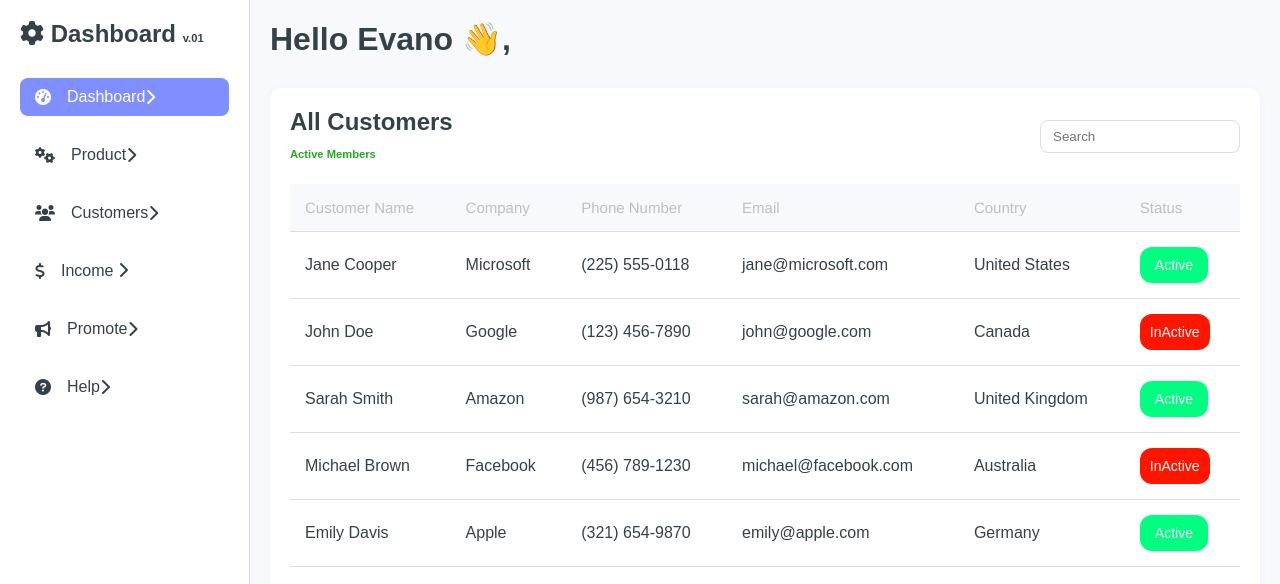
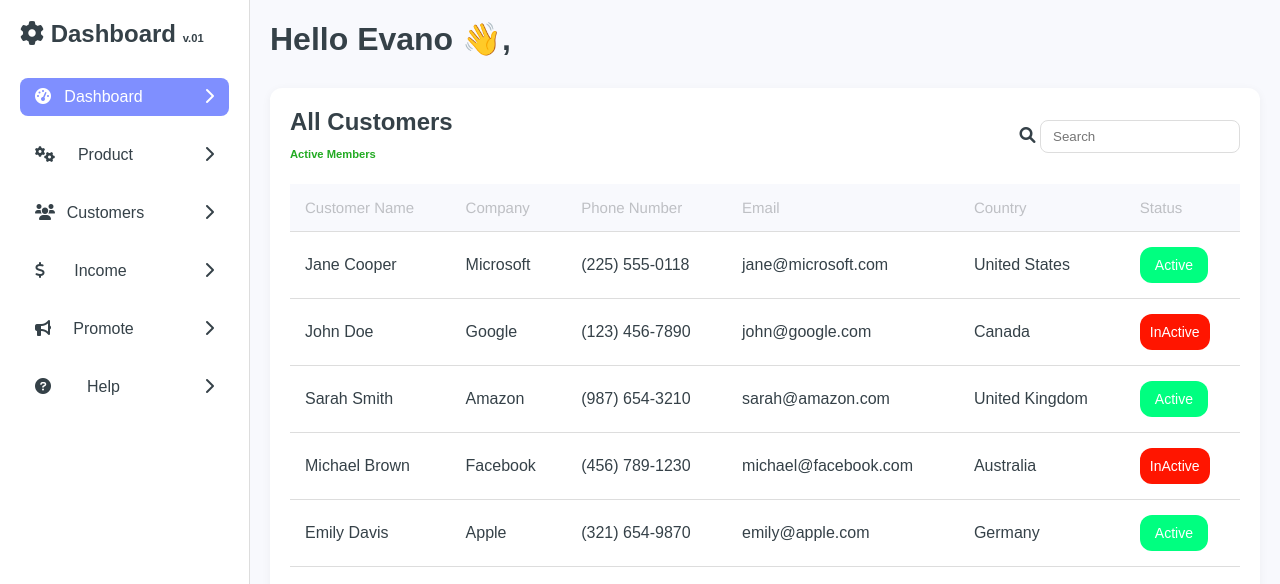
Before and after one commit to tinsaye-simeneh/crm_dashboard, a plain HTML site: page index.html in a window 1280 px wide. Shown: the top 584 px of the page. Drawn offline with Linux system fonts and the light colour scheme.

Commit message:
Refactor menu item spacing and alignment in index.html and styles.css

```diff
--- a/index.html
+++ b/index.html
@@ -38,10 +38,8 @@
             </li>
             <li class="dashboard__menu-item">
               <i class="fas fa-dollar-sign"></i>
-              <span class="dashboard_menu_item_space">
-                Income
-                <i class="fa-solid fa-chevron-right"></i>
-              </span>
+              <span class="dashboard_menu_item_space"> Income </span>
+              <i class="fa-solid fa-chevron-right"></i>
             </li>
             <li class="dashboard__menu-item">
               <i class="fas fa-bullhorn"></i>
@@ -75,8 +73,14 @@
 
               <span class="customers__subtitle">Active Members</span>
             </h2>
-
-            <input class="customers__search" type="text" placeholder="Search" />
+            <div class="customers__search-wrapper">
+              <i class="fas fa-search"></i>
+              <input
+                class="customers__search"
+                type="text"
+                placeholder="Search"
+              />
+            </div>
           </div>
           <table class="customers__table">
             <thead>
--- a/styles.css
+++ b/styles.css
@@ -49,7 +49,8 @@ body {
   border-radius: 8px;
   cursor: pointer;
   display: flex;
-  align-items: center;
+  justify-content: space-between;
+  text-align: left;
 }
 
 .dashboard__menu-item--active {
@@ -58,7 +59,7 @@ body {
 }
 
 .dashboard_menu_item_space {
-  margin-left: 1rem;
+  margin-left: -3rem;
 }
 
 .dashboard__footer {
@@ -177,6 +178,7 @@ body {
   color: #ffff;
   border: none;
   padding: 10px 15px;
+  cursor: pointer;
 }
 
 .status--inactive {
@@ -184,6 +186,7 @@ body {
   color: #fff;
   border: none;
   padding: 10px;
+  cursor: pointer;
 }
 
 .customers__footer {
```
